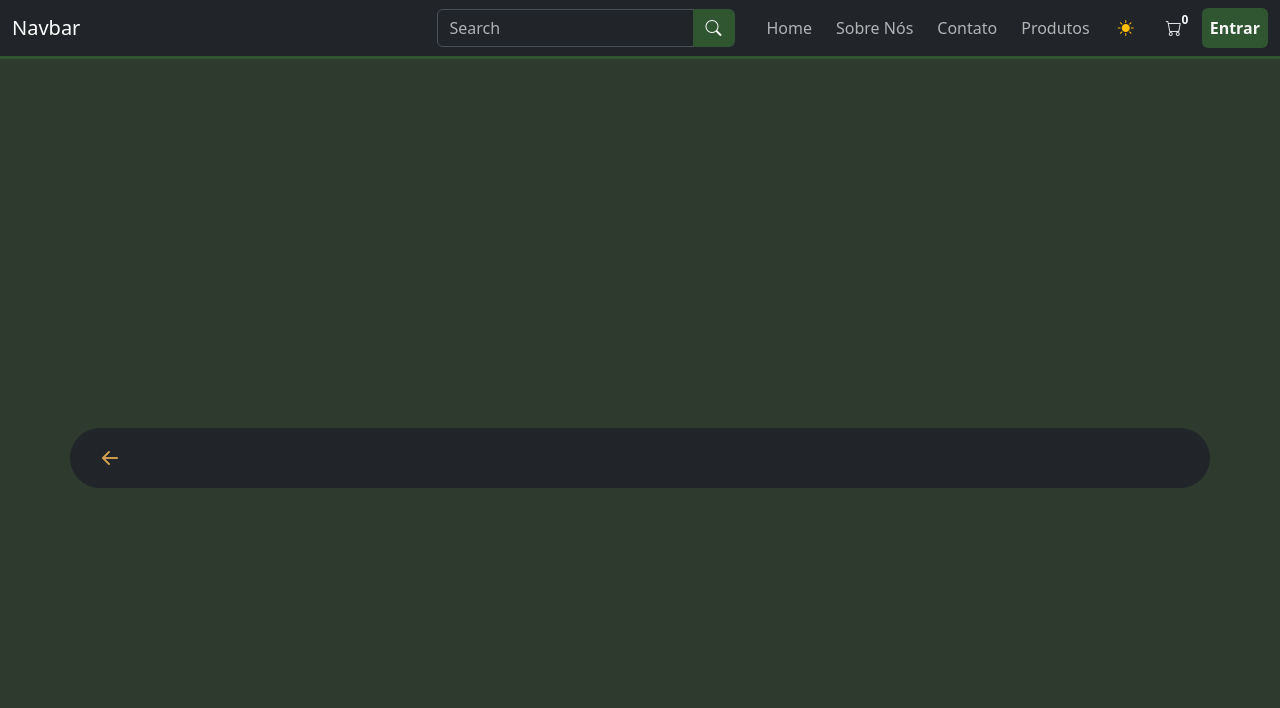
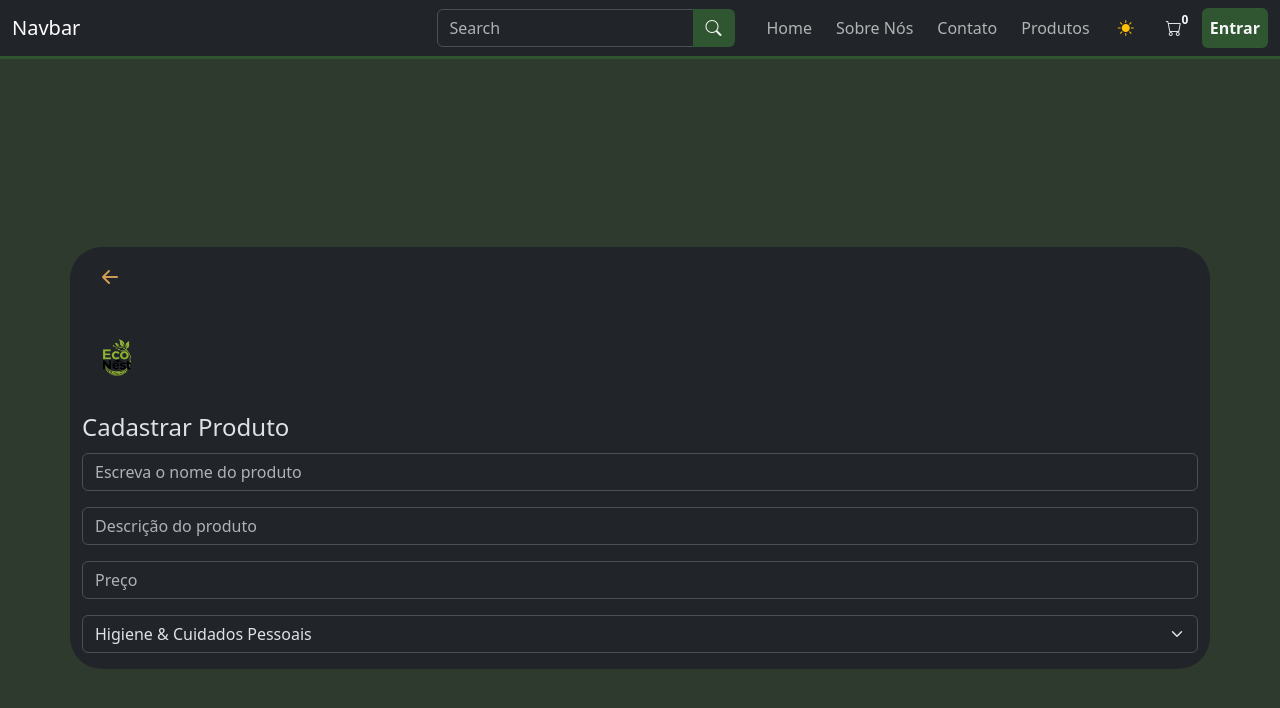
Before and after one commit to Econest-Ecologic/Front-end, a React (Vite) app in the folder Eco-nest/: page /cadastroProduto in a window 1280 px wide. Shown: the top 708 px of the page. Built offline with nearby package versions, Linux system fonts and the light colour scheme.

Commit message:
feat: Continuação da tela do cadastro de produto

```diff
--- a/Eco-nest/src/pages/TelaCadastrarProduto.jsx
+++ b/Eco-nest/src/pages/TelaCadastrarProduto.jsx
@@ -1,14 +1,44 @@
 import { Navbar } from "../componente/Navbar"
 import { useNavigate } from "react-router-dom";
-export function TelaCadastrarProduto(){
+export function TelaCadastrarProduto() {
      const navigate = useNavigate();
      return <>
-     <Navbar></Navbar>
-     <main  className="container-fluid bg-eco border-top border-2 eco-border  d-flex justify-content-center align-items-center vh-100 " onClick={()=>{navigate(-1)}}>
-          <div className="container bg-body rounded rounded-5">
-               <button className="btn btn-voltar border-0 fs-2 rounded-2"> <i className="bi bi-arrow-left-short"></i></button>
-          </div>
-     </main>
+          <Navbar></Navbar>
+          <main className="container-fluid bg-eco border-top border-2 eco-border  d-flex justify-content-start align-items-center vh-100 " >
+               <div className="container bg-body rounded rounded-5 flex-column d-flex">
+                    <button className="btn btn-voltar border-0 fs-2 rounded-2 align-self-start"onClick={() => { navigate(-1) }}> <i className="bi bi-arrow-left-short"></i></button>
+                    <img src="..\public\logoSemFundo.png"
+                         alt="logo econest"
+                         className="rounded my-3 align-self-start"
+                         style={{ width: '70px' }}
+                    />
+
+                    <form>
+                         <fieldset>
+                              <legend>Cadastrar Produto</legend>
+                              <div class="mb-3">
+                                   <input type="text" class="form-control" placeholder="Escreva o nome do produto" />
+                              </div>
+                              <div class="mb-3">
+                                   <input type="text" class="form-control" placeholder="Descrição do produto" />
+                              </div>
+                              <div class="mb-3">
+                                   <input type="text" class="form-control" placeholder="Preço" />
+                              </div>
+
+                              <div class="mb-3">
+                                   <select class="form-select">
+                                        <option>Higiene & Cuidados Pessoais</option>
+                                        <option>Casa Sustentável</option>
+                                        <option>Utensilios & Acessórios  Reutilizáveis </option>
+                                   </select>
+                                   </div>
+
+                         </fieldset>
+                    </form>
+               </div>
+
+          </main>
 
 
      </>
```
